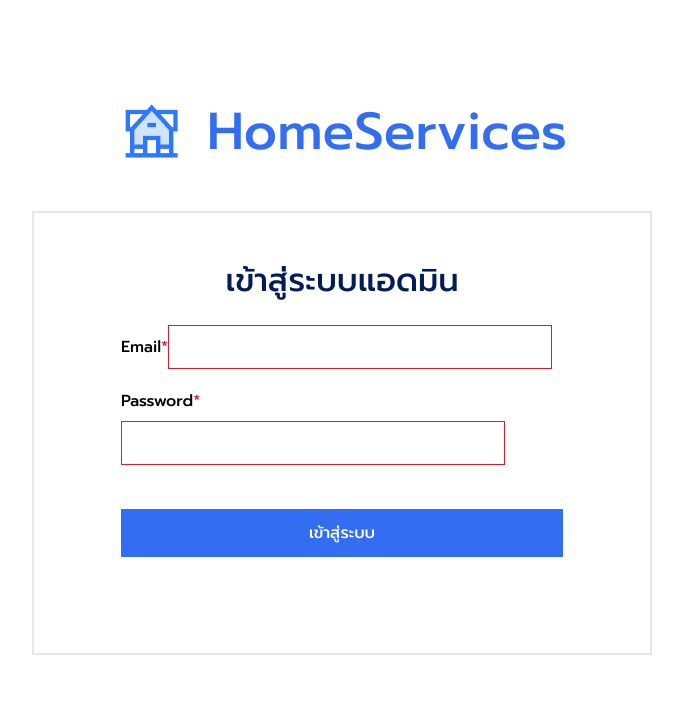
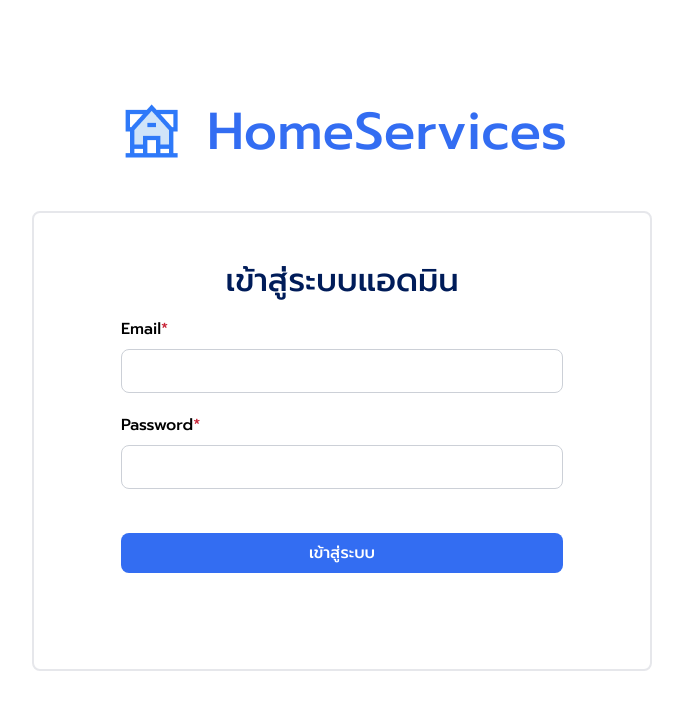
Before and after one commit to ploywutt/House-Service-Admin, a React (Vite) app: page / in a window 1280 px wide. Shown: the top 710 px of the page, without its empty margins (298-981 px from the left). Built offline with nearby package versions, Linux system fonts and the light colour scheme; no server answers.

Commit message:
recoding(Login page): change hardcode to shadcn ui

```diff
--- a/src/components/ui/input.tsx
+++ b/src/components/ui/input.tsx
@@ -11,7 +11,7 @@ const Input = React.forwardRef<HTMLInputElement, InputProps>(
       <input
         type={type}
         className={cn(
-          "w-96 h-11 px-4 py-2.5 bg-white rounded-lg border border-gray-300 justify-start items-center gap-2.5 inline-flex placeholder:text-gray-500 text-base font-normal leading-normal focus:outline-none focus:border-blue-600 focus:border-1 valid:text-gray-950 valid:border-gray-300 invalid:border-utility-red disabled:border-gray-300 disabled:bg-gray-100 disabled:text-gray-400 dark:border-slate-800 dark:bg-slate-950 dark:ring-offset-slate-950 dark:placeholder:text-slate-400 dark:focus-visible:ring-slate-300",
+          "w-96 h-11 px-4 py-2.5 bg-white rounded-lg border border-gray-300 justify-start items-center gap-2.5 inline-flex placeholder:text-gray-500 text-base font-normal leading-normal focus:outline-none focus:border-blue-600 focus:border-1 valid:text-gray-950 valid:border-gray-300 disabled:border-gray-300 disabled:bg-gray-100 disabled:text-gray-400 dark:border-slate-800 dark:bg-slate-950 dark:ring-offset-slate-950 dark:placeholder:text-slate-400 dark:focus-visible:ring-slate-300",
           className
         )}
         ref={ref}
--- a/src/pages/Login.tsx
+++ b/src/pages/Login.tsx
@@ -29,8 +29,10 @@ function Login() {
         </h1>
         <form className="text-base font-medium" onSubmit={handleSubmit}>
           <div className="relative ">
-            <Label htmlFor="email">
-              Email<span className="text-[#C82438]">*</span>
+            <Label htmlFor="email" className="block">
+              <h5>
+                Email<span className="text-[#C82438]">*</span>
+              </h5>
             </Label>
             <Input
               type="email"
@@ -39,7 +41,7 @@ function Login() {
               required
               className={`mt-2 mb-5 ${
                 !isValid ? "border-[#C82438]" : "focus:border-blue-600"
-              } focus:ring-1 focus-visible:ring-0 focus-visible:ring-offset-0`}
+              } focus:ring-1 focus-visible:ring-0 focus-visible:ring-offset-0 w-full`}
               value={email}
               onChange={(e) => setEmail(e.target.value)}
             />
@@ -50,8 +52,10 @@ function Login() {
             />
           </div>
           <div className="relative">
-            <Label htmlFor="password">
-              Password<span className="text-[#C82438]">*</span>
+            <Label htmlFor="password" className="block">
+              <h5>
+                Password<span className="text-[#C82438]">*</span>
+              </h5>
             </Label>
             <Input
               type="password"
@@ -60,7 +64,7 @@ function Login() {
               required
               className={`mt-2 ${
                 !isValid ? "border-[#C82438]" : "focus:border-blue-600"
-              } focus:ring-1 focus-visible:ring-0 focus-visible:ring-offset-0`}
+              } focus:ring-1 focus-visible:ring-0 focus-visible:ring-offset-0 w-full`}
               value={password}
               onChange={(e) => setPassword(e.target.value)}
             />
@@ -77,10 +81,7 @@ function Login() {
           >
             Wrong password or email!!
           </p>
-          <Button
-            type="submit"
-            className="bg-blue-600 hover:bg-blue-500 active:bg-blue-800 w-full mt-11 py-6 space-x-2"
-          >
+          <Button type="submit" className=" w-full mt-11 space-x-2">
             <p>เข้าสู่ระบบ</p>
             {loading ? <Loader2 className="mr-2 h-4 w-4 animate-spin" /> : null}
           </Button>
--- a/tailwind.config.js
+++ b/tailwind.config.js
@@ -61,11 +61,6 @@ module.exports = {
           bg: "#F3F4F6",
         },
       },
-      borderRadius: {
-        lg: "var(--radius)",
-        md: "calc(var(--radius) - 2px)",
-        sm: "calc(var(--radius) - 4px)",
-      },
       keyframes: {
         "accordion-down": {
           from: { height: 0 },
```
